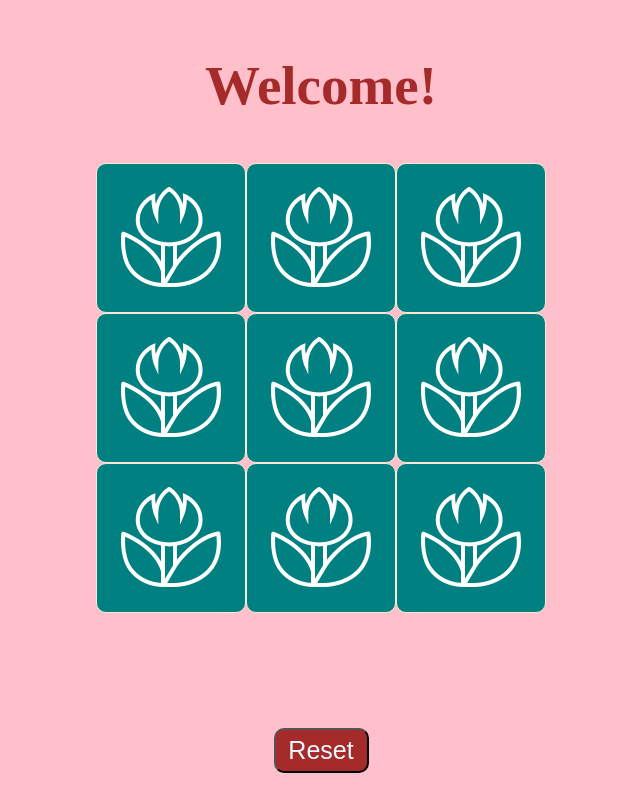
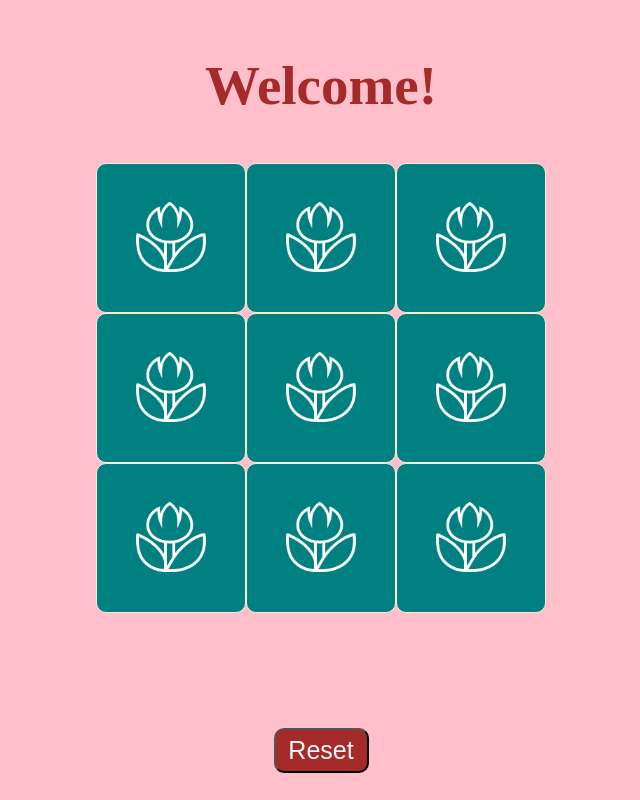
Before and after one commit to AnikaFarhadFarisa/Tic-Tac-Toe, a plain HTML site: page index.html in a window 1280 px wide. Shown: the whole page, without its empty margins (319-959 px from the left). Drawn offline with Linux system fonts and the light colour scheme.

Commit message:
Update index.html

```diff
--- a/index.html
+++ b/index.html
@@ -13,35 +13,35 @@
     <nav class="buttons">
       <nav class="row1">
         <button class="but" onclick="playGame(`img1`, `1`)" id="1">
-          <img id="img1" src="imgs/icons8-flower-100.png" alt="" />
+          <img id="img1" src="imgs/icons8-flower-100.png" width="70px" alt="" />
         </button>
         <button class="but" onclick="playGame(`img2`, `2`)" id="2">
-          <img id="img2" src="imgs/icons8-flower-100.png" alt="" />
+          <img id="img2" src="imgs/icons8-flower-100.png" width="70px" alt="" />
         </button>
         <button class="but" onclick="playGame(`img3`, `3`)" id="3">
-          <img id="img3" src="imgs/icons8-flower-100.png" alt="" />
+          <img id="img3" src="imgs/icons8-flower-100.png" width="70px" alt="" />
         </button>
       </nav>
       <nav class="row2">
         <button class="but" onclick="playGame(`img4`, `4`)" id="4">
-          <img id="img4" src="imgs/icons8-flower-100.png" alt="" />
+          <img id="img4" src="imgs/icons8-flower-100.png" width="70px" alt="" />
         </button>
         <button class="but" onclick="playGame(`img5`, `5`)" id="5">
-          <img id="img5" src="imgs/icons8-flower-100.png" alt="" />
+          <img id="img5" src="imgs/icons8-flower-100.png" width="70px" alt="" />
         </button>
         <button class="but" onclick="playGame(`img6`, `6`)" id="6">
-          <img id="img6" src="imgs/icons8-flower-100.png" alt="" />
+          <img id="img6" src="imgs/icons8-flower-100.png" width="70px" alt="" />
         </button>
       </nav>
       <nav class="row3">
         <button class="but" onclick="playGame(`img7`, `7`)" id="7">
-          <img id="img7" src="imgs/icons8-flower-100.png" alt="" />
+          <img id="img7" src="imgs/icons8-flower-100.png" width="70px" alt="" />
         </button>
         <button class="but" onclick="playGame(`img8`, `8`)" id="8">
-          <img id="img8" src="imgs/icons8-flower-100.png" alt="" />
+          <img id="img8" src="imgs/icons8-flower-100.png" width="70px" alt="" />
         </button>
         <button class="but" onclick="playGame(`img9`, `9`)" id="9">
-          <img id="img9" src="imgs/icons8-flower-100.png" alt="" />
+          <img id="img9" src="imgs/icons8-flower-100.png" width="70px" alt="" />
         </button>
       </nav>
     </nav>
```
